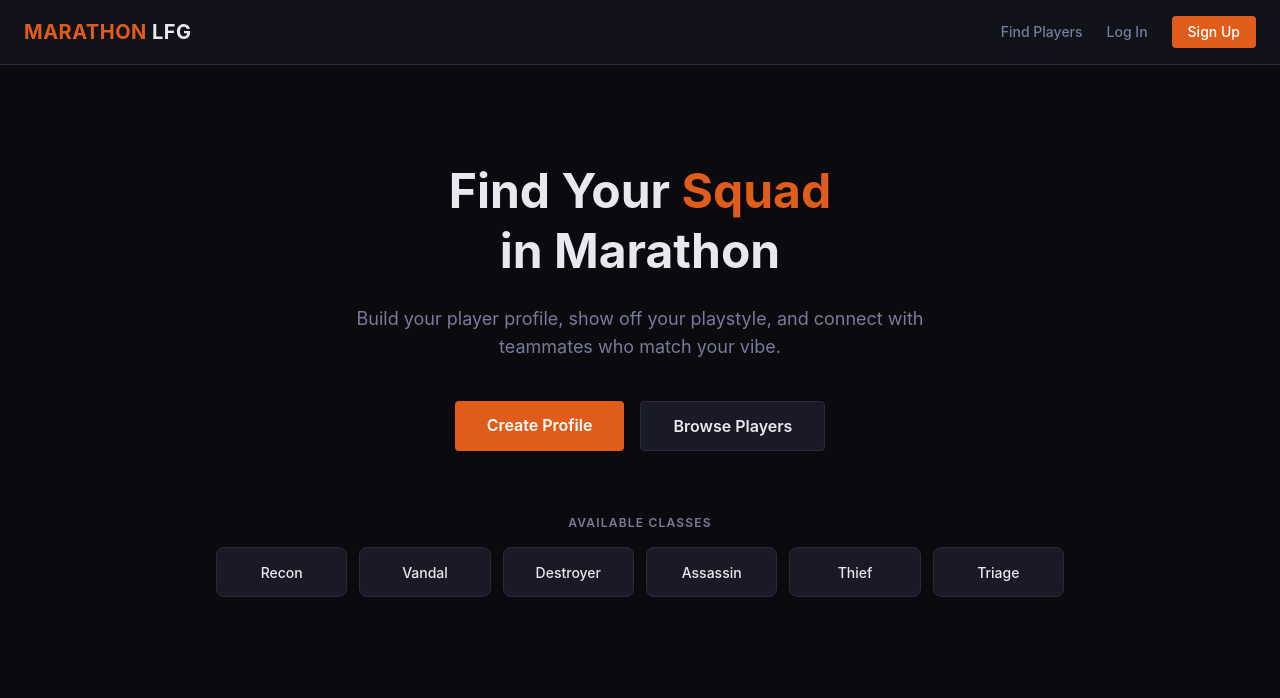
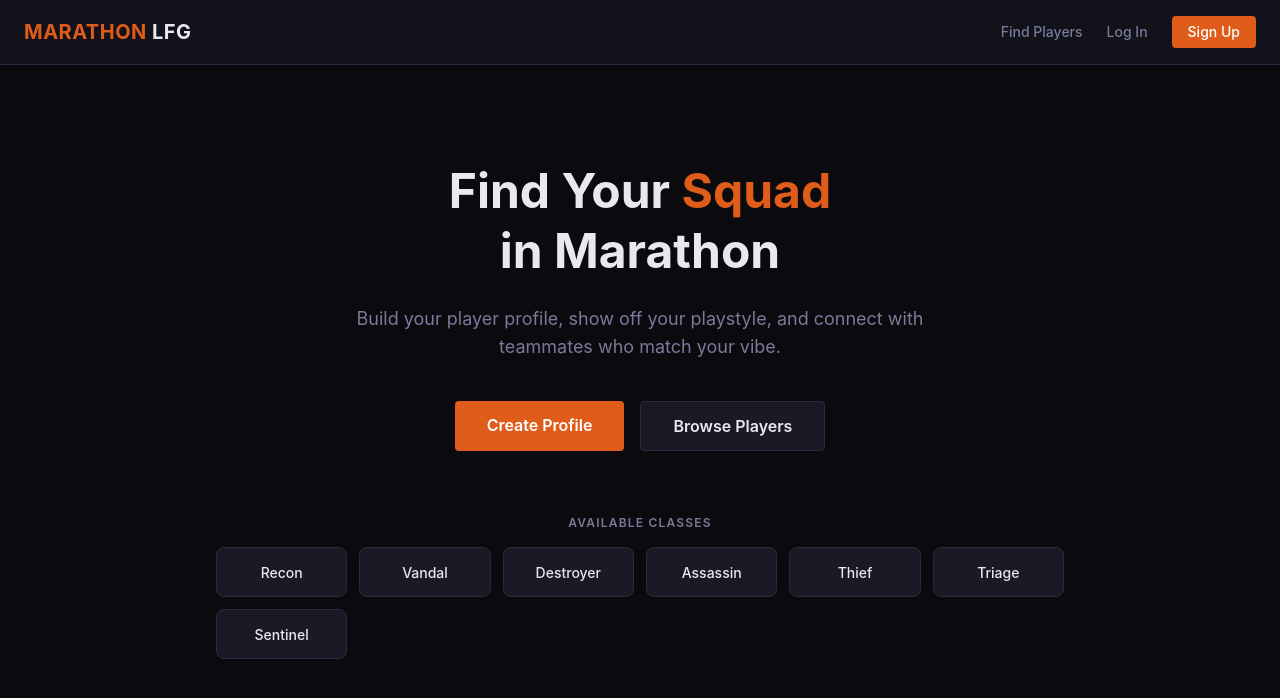
Before and after one commit to Ledmondson17/marathon-lfg, a React (Vite) app in the folder client/: page / in a window 1280 px wide. Shown: the top 698 px of the page. Built offline with nearby package versions, Linux system fonts and the light colour scheme; no server answers.

Commit message:
Add Sentinel as a selectable class (Season 2)

```diff
--- a/client/src/pages/EditProfilePage.jsx
+++ b/client/src/pages/EditProfilePage.jsx
@@ -3,7 +3,7 @@
 import axios from '../api/axios'
 import { useAuth } from '../context/AuthContext'
 
-const MARATHON_CLASSES = ['Recon', 'Vandal', 'Destroyer', 'Assassin', 'Thief', 'Triage']
+const MARATHON_CLASSES = ['Recon', 'Vandal', 'Destroyer', 'Assassin', 'Thief', 'Triage', 'Sentinel']
 const PLATFORMS = ['ps5', 'xbox', 'pc']
 const PLATFORM_LABELS = { ps5: 'PS5', xbox: 'Xbox', pc: 'PC' }
 const TIMEZONES = ['ET', 'CT', 'MT', 'PT', 'GMT', 'CET', 'JST', 'AEST']
--- a/client/src/pages/HomePage.jsx
+++ b/client/src/pages/HomePage.jsx
@@ -1,6 +1,6 @@
 import { Link } from 'react-router-dom'
 
-const CLASSES = ['Recon', 'Vandal', 'Destroyer', 'Assassin', 'Thief', 'Triage']
+const CLASSES = ['Recon', 'Vandal', 'Destroyer', 'Assassin', 'Thief', 'Triage', 'Sentinel']
 
 export default function HomePage() {
   return (
--- a/client/src/pages/PlayerListPage.jsx
+++ b/client/src/pages/PlayerListPage.jsx
@@ -2,7 +2,7 @@
 import { Link } from 'react-router-dom'
 import axios from '../api/axios'
 
-const MARATHON_CLASSES = ['Recon', 'Vandal', 'Destroyer', 'Assassin', 'Thief', 'Triage']
+const MARATHON_CLASSES = ['Recon', 'Vandal', 'Destroyer', 'Assassin', 'Thief', 'Triage', 'Sentinel']
 const PLATFORMS = ['ps5', 'xbox', 'pc']
 const PLATFORM_LABELS = { ps5: 'PS5', xbox: 'Xbox', pc: 'PC' }
 
--- a/client/src/pages/ProfilePage.jsx
+++ b/client/src/pages/ProfilePage.jsx
@@ -10,6 +10,7 @@
   Assassin: 'bg-purple-900/40 border-purple-700 text-purple-300',
   Thief: 'bg-yellow-900/40 border-yellow-700 text-yellow-300',
   Triage: 'bg-green-900/40 border-green-700 text-green-300',
+  Sentinel: 'bg-cyan-900/40 border-cyan-700 text-cyan-300',
 }
 
 const PLATFORM_LABELS = { ps5: 'PS5', xbox: 'Xbox', pc: 'PC' }
```
Also changed, not shown: 1 other file (tests, documents, lock files or other folders).
